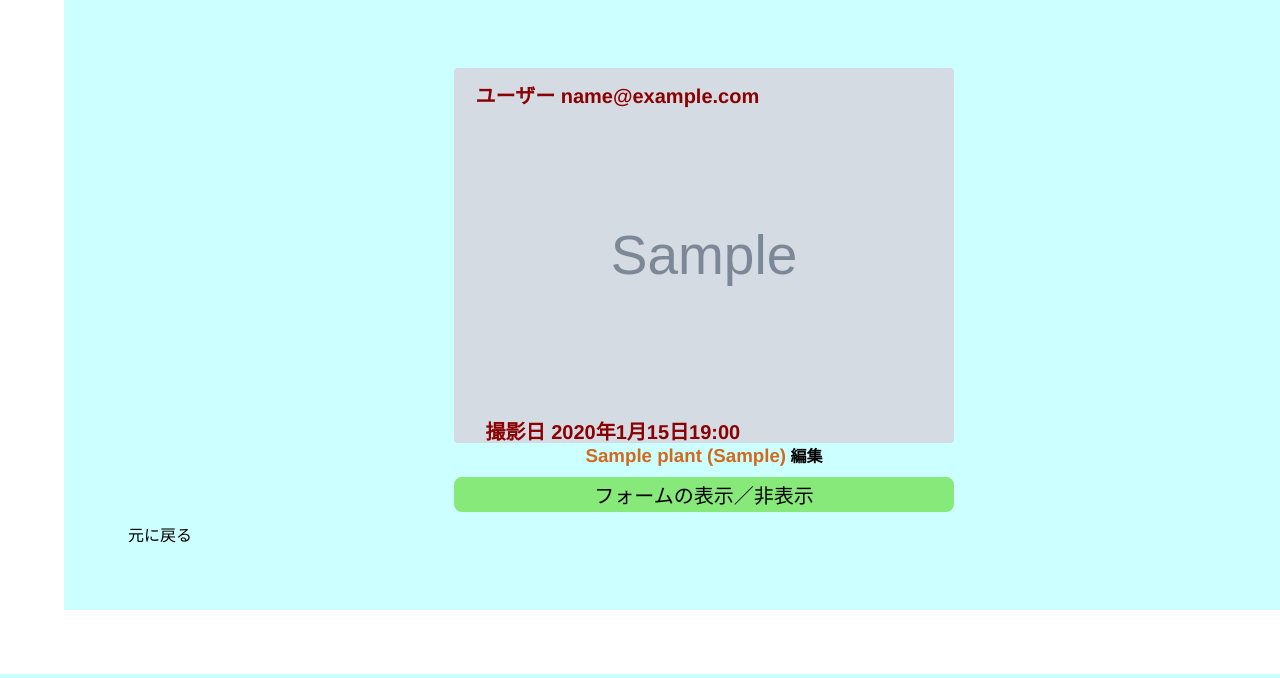
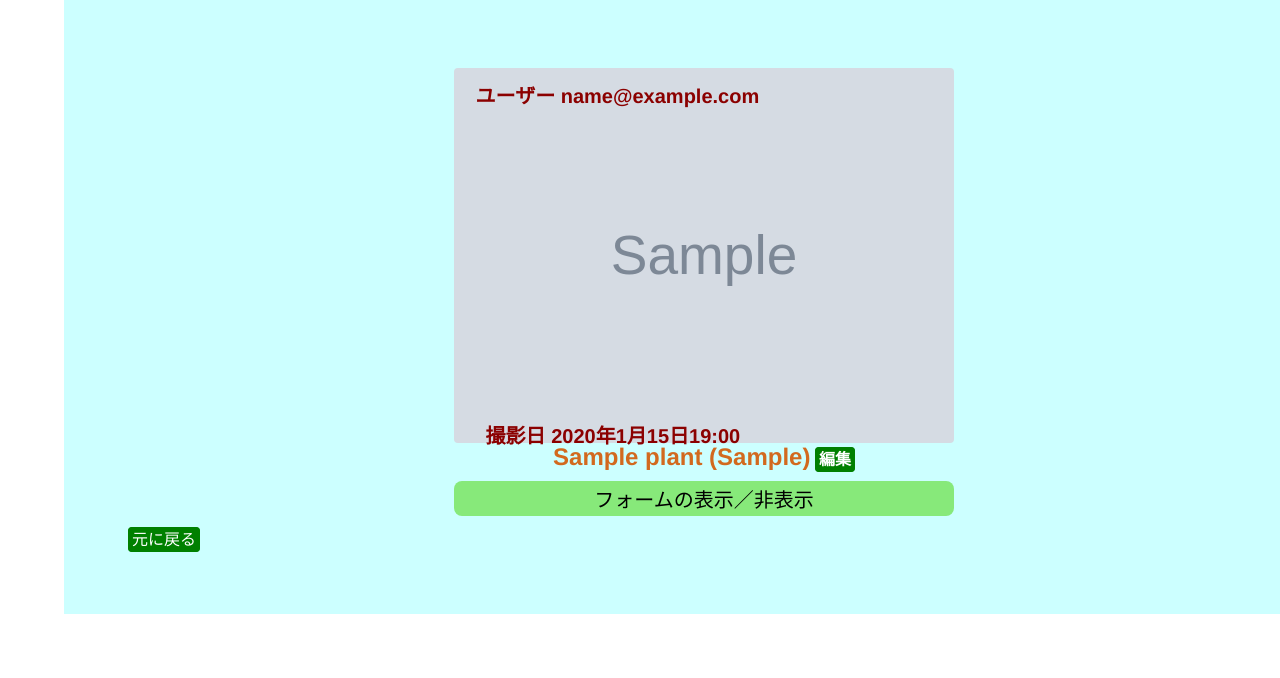
Before and after one commit to rookie-shinichi-returns/norikofarm, a Django app: page /plants/1/ in a window 1280 px wide; the page is wider, and only the part inside the window is pictured. Shown: the part 365-1043 px from the top of that part. Run offline with Django 5.2, Linux system fonts and the light colour scheme; tables that the repository leaves empty hold one stand-in row (values such as "Sample post"); grey boxes marked "Sample" are stand-in pictures.

Commit message:
css 修正

```diff
--- a/plant/templates/plant/plants_detail.html
+++ b/plant/templates/plant/plants_detail.html
@@ -10,7 +10,11 @@
             ユーザー {{ plant.user }}
         </a>
         <p class="shooting-date">撮影日 {{ plant.shooting_date }}</p>
-        <h3>{{ plant.name }} ({{ plant.species }}) </h3>
+        {% if plant.species %}
+            <h2>{{ plant.name }} ({{ plant.species }}) </h2>
+        {% else %}
+            <h2>{{ plant.name }}</h2>
+        {% endif %}
         <a href="{% url 'plant:plants_edit' plant.id %}" class="editBtn">編集</a>
     </div>
         <button id="toggleBtn" class="btn-responsive">フォームの表示／非表示</button>
@@ -33,8 +37,8 @@
             <button type="submit" class="delete-btn" onclick='return confirm("本当に削除しますか?");'>削除</button>
         </form>
     {% endif %}
-    <div class="editBtn">
-        <a href="{% url 'plant:index' %}">元に戻る</a>
+    <div>
+        <a href="{% url 'plant:index' %}" class="editBtn">元に戻る</a>
     </div>
 </div>
 {% endblock %}
--- a/static/css/style.css
+++ b/static/css/style.css
@@ -180,7 +180,7 @@ header h1 {
     text-decoration: underline;
 }
 
-.plant-info h3 {
+.plant-info h2 {
     display: inline-block;
 }
 
@@ -214,7 +214,8 @@ header h1 {
     text-align: center;
 }
 
-#editBtn {
+.editBtn {
+    background-color: green;
     color: white;
     border: 1px solid green;
     border-radius: 4px;
```
